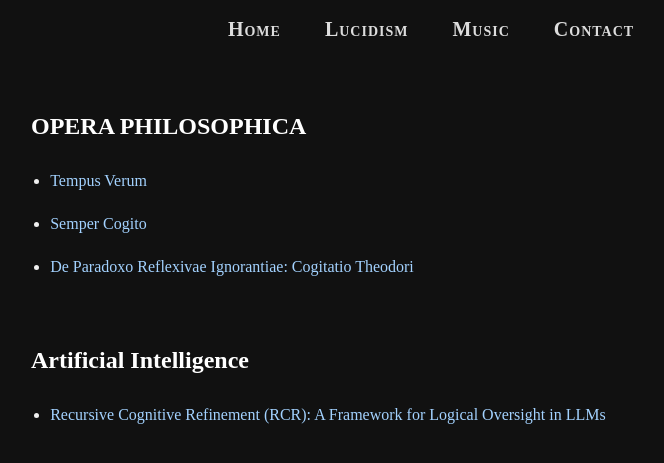
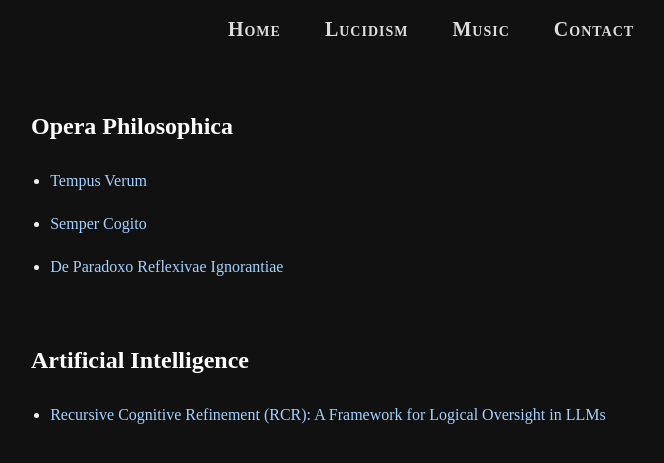
Before and after one commit to mxTheodore/michaelxaviertheodore.github.io, a plain HTML site: page works/index.html in a window 1280 px wide. Shown: the part 159-622 px from the top of the page, without its empty margins (209-873 px from the left). Drawn offline with Linux system fonts and the light colour scheme.

Commit message:
Update index.html

```diff
--- a/works/index.html
+++ b/works/index.html
@@ -68,7 +68,7 @@
     <a href="/contact/">Contact</a>
   </nav>
 
-<h2>OPERA PHILOSOPHICA</h2>
+<h2>Opera Philosophica</h2>
   <ul>
     <li><a href="/works/TempusVerum_MXT_20251022.pdf" download>Tempus Verum</a></li>
   </ul>
@@ -76,7 +76,7 @@
     <li><a href="/works/MXT_ALWAYS_I_THINK_fin_2_040725.pdf" download>Semper Cogito</a></li>
   </ul>
   <ul>
-    <li><a href="/works/MXT_RI_paradoxum_240625_fin_2.pdf" download>De Paradoxo Reflexivae Ignorantiae: Cogitatio Theodori</a></li>
+    <li><a href="/works/MXT_RI_paradoxum_240625_fin_2.pdf" download>De Paradoxo Reflexivae Ignorantiae</a></li>
   </ul>
 
   <h2>Artificial Intelligence</h2>
```
